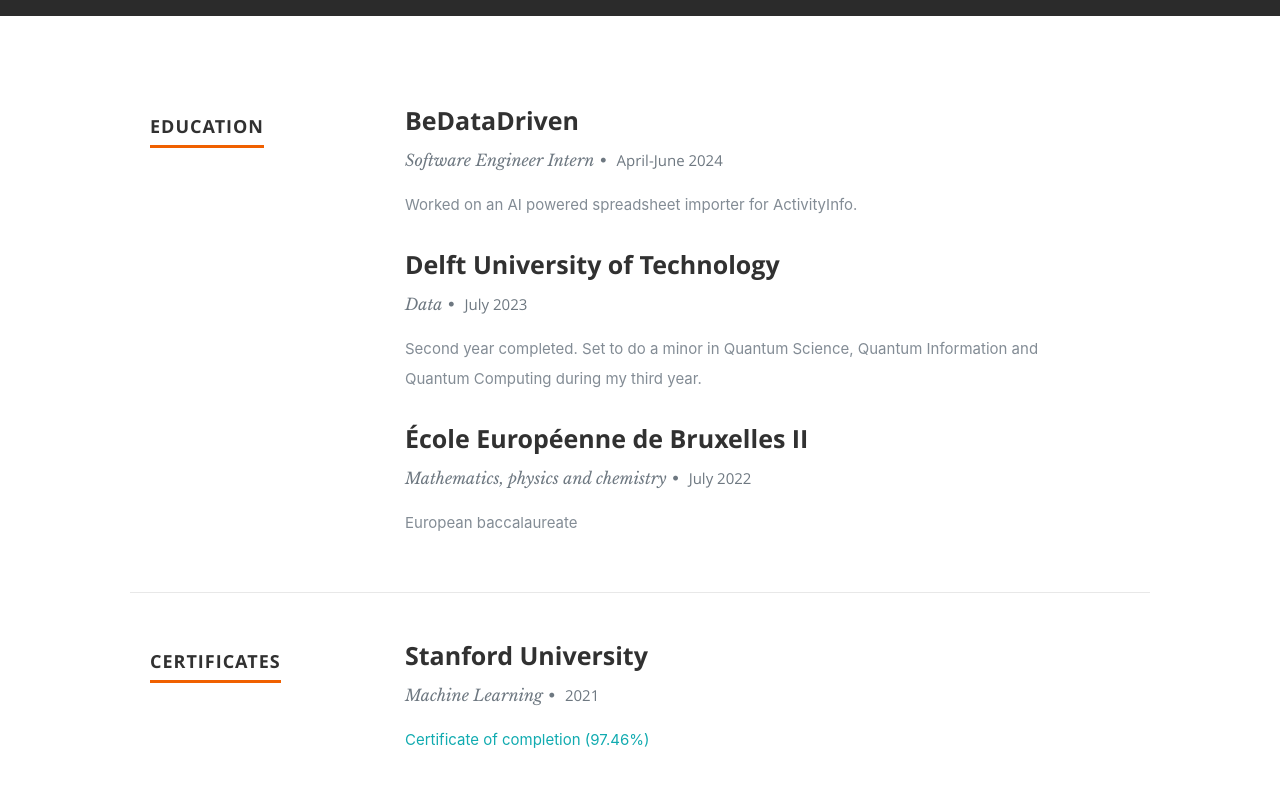
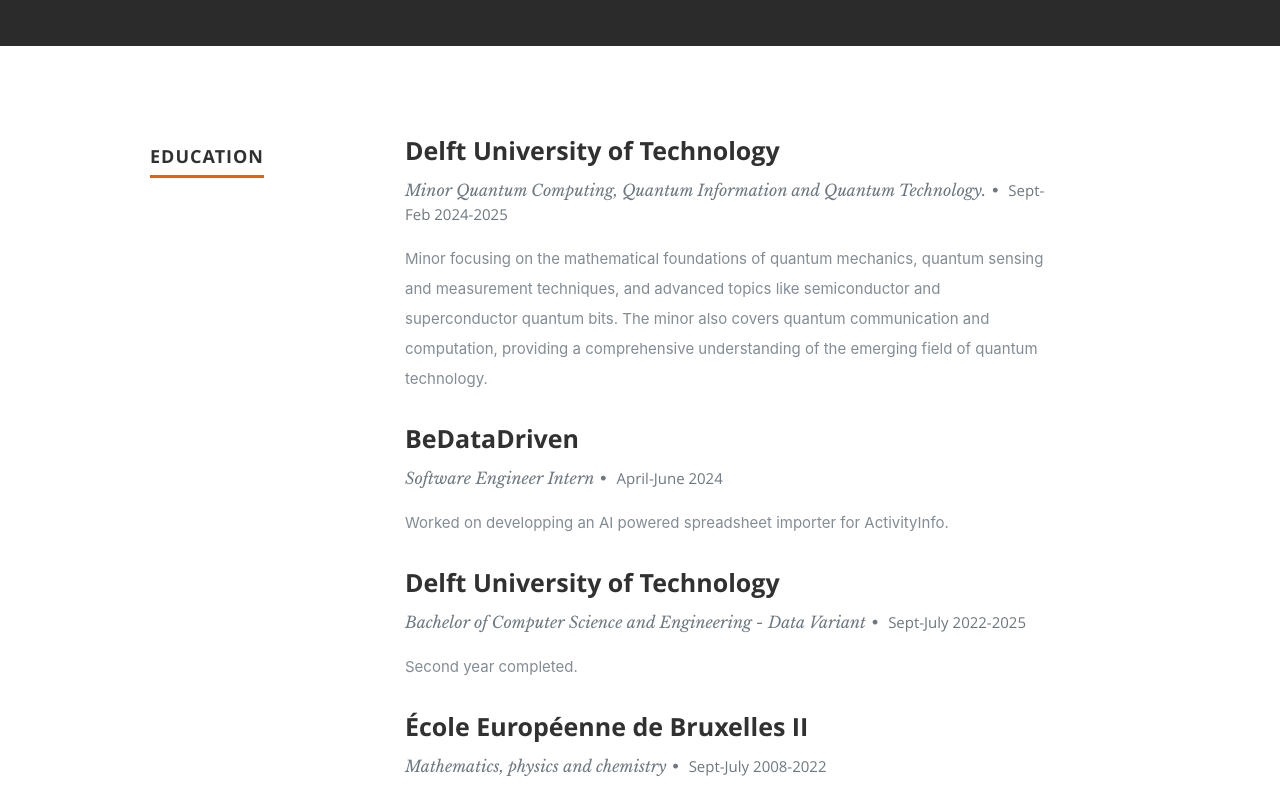
Before and after one commit to AlexisFimeyer/AlexisFimeyer.github.io, a React (Create React App) app: page / in a window 1280 px wide. Shown: the part 1240-2028 px from the top of the page. Built offline with nearby package versions, Linux system fonts and the light colour scheme.

Commit message:
small changes resume and projects

```diff
--- a/src/resumeData.js
+++ b/src/resumeData.js
@@ -11,30 +11,37 @@
     },
   ],
   aboutme:
-    "I am currently a second year student at TUDelft and pursuing my bachelor in computer science and engineering, following the data variant.",
+    "I am currently a second year student at TUDelft and pursuing a bachelor in computer science and engineering, following the data variant, with a minor in quantum computing, quantum information and quantum technology.",
   address: "Netherlands",
   website: "https://AlexisFimeyer.github.io",
   education: [
+    {
+      UniversityName: "Delft University of Technology",
+      specialization: "Minor Quantum Computing, Quantum Information and Quantum Technology.",
+      MonthOfPassing: "Sept-Feb",
+      YearOfPassing: "2024-2025",
+      Achievements: "Minor focusing on the mathematical foundations of quantum mechanics, quantum sensing and measurement techniques, and advanced topics like semiconductor and superconductor quantum bits. The minor also covers quantum communication and computation, providing a comprehensive understanding of the emerging field of quantum technology.",
+    },
     {
       UniversityName: "BeDataDriven",
       specialization: "Software Engineer Intern",
       MonthOfPassing: "April-June",
       YearOfPassing: "2024",
-      Achievements: "Worked on an AI powered spreadsheet importer for ActivityInfo.",
+      Achievements: "Worked on developping an AI powered spreadsheet importer for ActivityInfo.",
     },
     {
       UniversityName: "Delft University of Technology",
-      specialization: "Data",
-      MonthOfPassing: "July",
-      YearOfPassing: "2023",
-      Achievements: "Second year completed. Set to do a minor in Quantum Science, Quantum Information and Quantum Computing during my third year.",
+      specialization: "Bachelor of Computer Science and Engineering - Data Variant",
+      MonthOfPassing: "Sept-July",
+      YearOfPassing: "2022-2025",
+      Achievements: "Second year completed.",
     },
     {
       UniversityName: "École Européenne de Bruxelles II",
       specialization: "Mathematics, physics and chemistry",
-      MonthOfPassing: "July",
-      YearOfPassing: "2022",
-      Achievements: "European baccalaureate",
+      MonthOfPassing: "Sept-July",
+      YearOfPassing: "2008-2022",
+      Achievements: "European Baccalaureate",
     },
   ],
   certificates: [
@@ -93,6 +100,13 @@
         "https://github.com/AlexisFimeyer/Assembly-projects/tree/main/BitMap%20Encoder",
     },
     {
+      name: "Python Synthetic Data Generator with Ollama",
+      description: "Container",
+      imgurl: "/images/Datagen.png",
+      url:
+        "https://github.com/AlexisFimeyer/Synthetic-Data-Agent-Generator",
+    },
+    {
       name: "SHA-1 implemented in Assembly",
       description: "Script",
       imgurl: "/images/project-1.png",
```
Also changed, not shown: public/images/Datagen.png (added).
